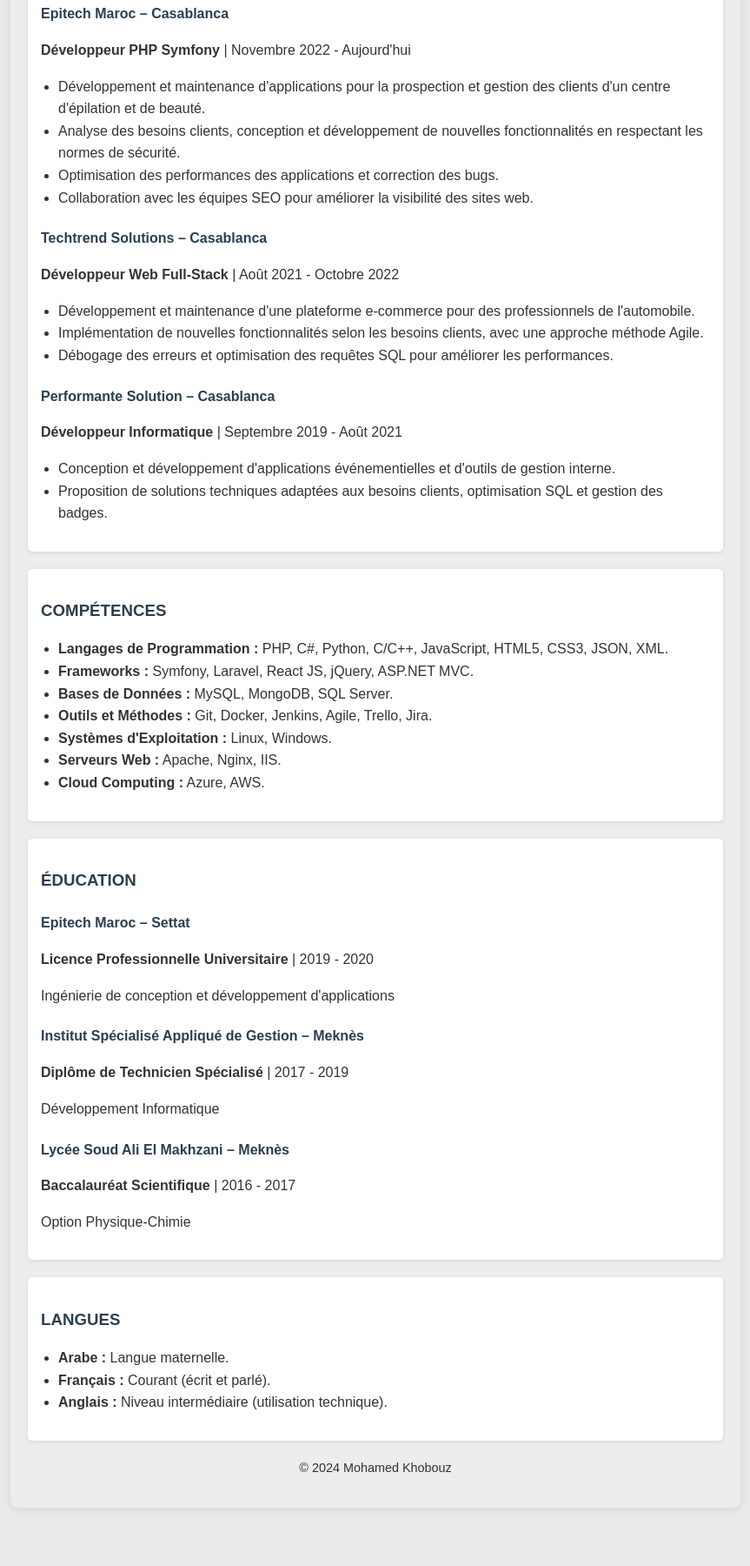
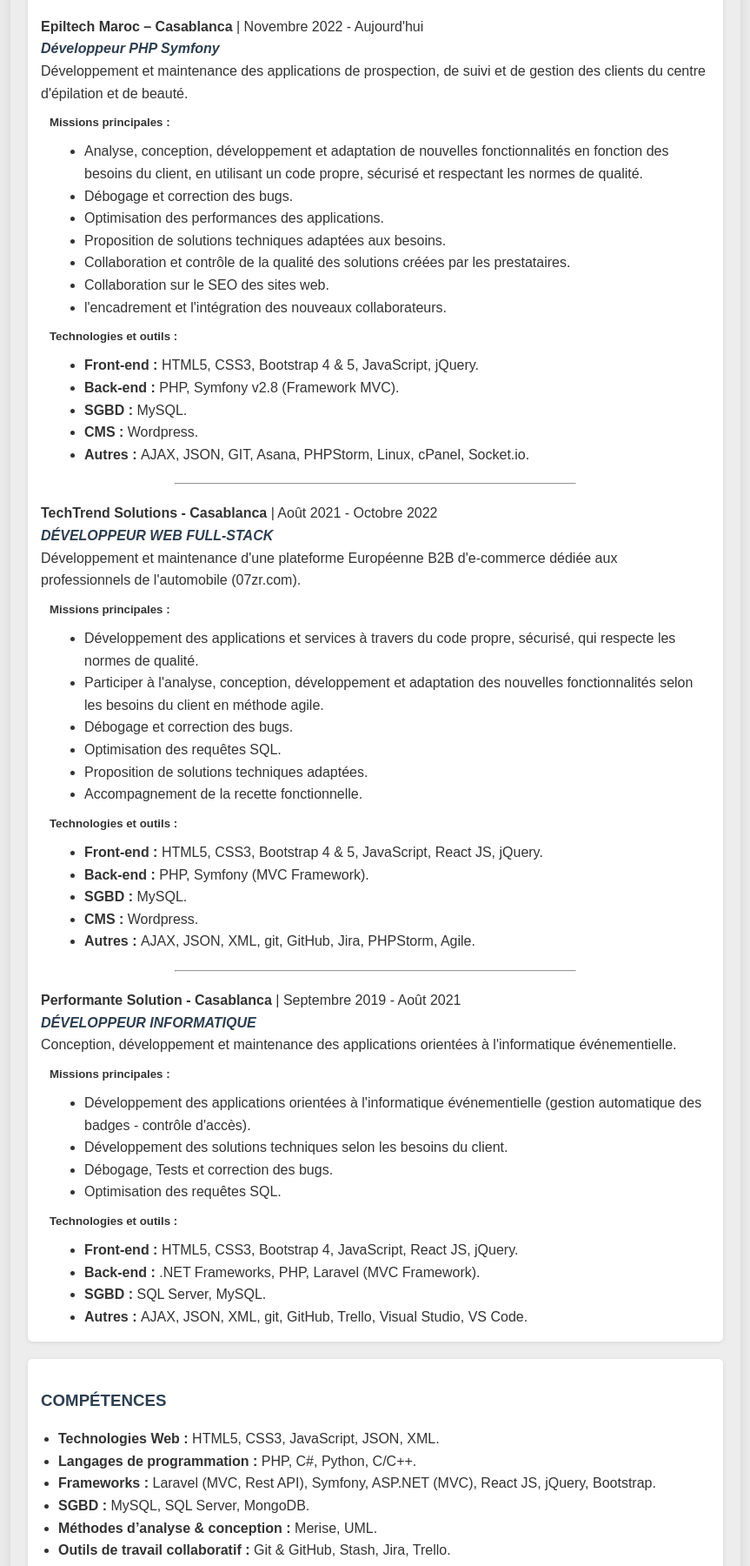
Before and after one commit to KhobouzDev/cv, a plain HTML site: page index.html in a window 1280 px wide. Shown: the part 918-2718 px from the top of the page at 87% size, without its empty margins (208-1071 px from the left). Before the commit the page ends 2671 px from the top, so only its background shows below. Drawn offline with Linux system fonts and the light colour scheme.

Commit message:
Update index.html

```diff
--- a/index.html
+++ b/index.html
@@ -6,7 +6,6 @@
     <meta name="title" content="CV de Mohamed Khobouz - Développeur Web Full-Stack (PHP/Symfony)">
     <meta name="description" content="Découvrez le CV de Mohamed Khobouz, développeur web avec 5 ans d'expérience en PHP et Symfony. Spécialiste en création d'applications web sécurisées et performantes.">
     <meta name="keywords" content="CV, Mohamed Khobouz, Développeur Web, Full-Stack, PHP, Symfony, Casablanca">
-    <link rel="stylesheet" href="styles.css">
     <link rel="stylesheet" href="https://cdnjs.cloudflare.com/ajax/libs/font-awesome/6.0.0-beta3/css/all.min.css">
     <title>CV de Mohamed Khobouz</title>
     <style>
@@ -90,6 +89,23 @@
             margin-top: 20px;
             font-size: 0.9em;
         }
+
+        .experience h4 {
+            margin: 0;
+        }
+
+        .experience p {
+            margin : 0
+        }
+
+        .experience h5 {
+            margin: 10px;
+        }
+
+        .experience ul {
+            margin: 0;
+            padding-left: 50px;
+        }
         /* Responsive styles */
         @media (max-width: 768px) {
             .container {
@@ -118,66 +134,110 @@
             }
         }
     </style>
-    <script src="script.js" async></script>
 </head>
 <body>
 
     <div class="container">
         <header>
             <img src="https://via.placeholder.com/150" alt="Photo professionnelle de Mohamed Khobouz" class="profile-image">
-            <h1>KHOBBOUZ MOHAMED</h1>
-            <h2>Développeur Web Full-Stack (PHP/Symfony)</h2>
+            <h1>KHOBOUZ MOHAMED</h1>
+            <h2>Développeur Web Full-Stack</h2>
         </header>
 
         <div class="contact-info">
-            <p><strong>Adresse :</strong> 1 Bd de la Gare, Appt 14, Ain Sebaa, Casablanca</p>
+            <p><strong>Téléphone :</strong><a href="tel:00212676959620">+212 6 76 95 96 20</a></p>
             <p><strong>Email :</strong> <a href="mailto:khobouz.mohamed@gmail.com">khobouz.mohamed@gmail.com</a></p>
-            <p><strong>Téléphone :</strong> +212 6 76 95 96 20</p>
-            <p><strong>Profil Professionnel :</strong> <a href="#">LinkedIn</a> | <a href="#">GitHub</a></p>
+            <p><strong>Profil Professionnel :</strong> <a target="_blank" href="https://linkedin.com/in/khobouzmed">LinkedIn</a> | <a target="_blank" href="https://github.com/khobouzdev">GitHub</a></p>
+            <p><strong>Adresse :</strong> 1 Bd de la Gare, Appt 14, Ain Sebaa, Casablanca, Maroc</p>
         </div>
 
         <div class="section">
             <h3>PROFIL</h3>
-            <p>Développeur web full-stack avec 5 ans d'expérience, spécialisé en <strong>PHP</strong> et <strong>Symfony</strong>. Expert en création d'applications web sécurisées, optimisées et performantes. Je maîtrise les technologies front-end (HTML5, CSS3, JavaScript, React JS) et les bases de données (MySQL, MongoDB). Habitué à travailler en <strong>Agile</strong>, je suis également compétent en optimisation des performances, debugging et gestion de projets de bout en bout.</p>
+            <p>Développeur web full-stack avec 5 ans d'expérience. Expert dans la création d'applications web sécurisées, optimisées et performantes, je maîtrise aussi bien les technologies back-end (frameworks PHP, frameworks ASP, etc.) que front-end (HTML, frameworks CSS, frameworks JavaScript, etc.), ainsi que les bases de données (MySQL, SQL Server, etc.). Avec une solide expérience en méthodologie Agile, j'excelle dans l'optimisation, le débogage et la gestion du temps. Passionné par l'innovation, je suis constamment à la recherche de nouveaux défis au sein d'une équipe dynamique et ambitieuse.</p>
         </div>
 
         <div class="section experiences">
             <h3>EXPÉRIENCES PROFESSIONNELLES</h3>
-            <h4>Epitech Maroc – Casablanca</h4>
-            <p><strong>Développeur PHP Symfony</strong> | Novembre 2022 - Aujourd'hui</p>
+            <div class="experience">
+              <p><strong>Epiltech Maroc – Casablanca</strong> | Novembre 2022 - Aujourd'hui</p>
+              <h4><i>Développeur PHP Symfony</i></h4>
+              <p>Développement et maintenance des applications de prospection, de suivi et de gestion des clients du centre d'épilation et de beauté.</p>
+              <h5>Missions principales :</h5>
               <ul>
-                <li>Développement et maintenance d'applications pour la prospection et gestion des clients d'un centre d'épilation et de beauté.</li>
-                <li>Analyse des besoins clients, conception et développement de nouvelles fonctionnalités en respectant les normes de sécurité.</li>
-                <li>Optimisation des performances des applications et correction des bugs.</li>
-                <li>Collaboration avec les équipes SEO pour améliorer la visibilité des sites web.</li>
+                  <li>Analyse, conception, développement et adaptation de nouvelles fonctionnalités en fonction des besoins du client, en utilisant un code propre, sécurisé et respectant les normes de qualité.</li>
+                  <li>Débogage et correction des bugs.</li>
+                  <li>Optimisation des performances des applications.</li>
+                  <li>Proposition de solutions techniques adaptées aux besoins.</li>
+                  <li>Collaboration et contrôle de la qualité des solutions créées par les prestataires.</li>
+                  <li>Collaboration sur le SEO des sites web.</li>
+                  <li>l'encadrement et l'intégration des nouveaux collaborateurs.</li>
               </ul>
-
-            <h4>Techtrend Solutions – Casablanca</h4>
-            <p><strong>Développeur Web Full-Stack</strong> | Août 2021 - Octobre 2022</p>
+              <h5>Technologies et outils :</h5>
               <ul>
-                <li>Développement et maintenance d'une plateforme e-commerce pour des professionnels de l'automobile.</li>
-                <li>Implémentation de nouvelles fonctionnalités selon les besoins clients, avec une approche méthode Agile.</li>
-                <li>Débogage des erreurs et optimisation des requêtes SQL pour améliorer les performances.</li>
+                  <li><strong>Front-end : </strong>HTML5, CSS3, Bootstrap 4 & 5, JavaScript, jQuery.</li>
+                  <li><strong>Back-end : </strong>PHP, Symfony v2.8 (Framework MVC).</li>
+                  <li><strong>SGBD : </strong>MySQL.</li>
+                  <li><strong>CMS : </strong>Wordpress.</li>
+                  <li><strong>Autres : </strong>AJAX, JSON, GIT, Asana, PHPStorm, Linux, cPanel, Socket.io.</li>
               </ul>
-
-            <h4>Performante Solution – Casablanca</h4>
-            <p><strong>Développeur Informatique</strong> | Septembre 2019 - Août 2021</p>
+            </div>
+            <hr style="margin: 20px 20%;">
+            <div class="experience">
+              <p><strong>TechTrend Solutions - Casablanca</strong> | Août 2021 - Octobre 2022</p>
+              <h4><i>DÉVELOPPEUR WEB FULL-STACK</i></h4>
+              <p>Développement et maintenance d'une plateforme Européenne B2B d'e-commerce dédiée aux professionnels de l'automobile (07zr.com).</p>
+              <h5>Missions principales :</h5>
               <ul>
-                <li>Conception et développement d'applications événementielles et d'outils de gestion interne.</li>
-                <li>Proposition de solutions techniques adaptées aux besoins clients, optimisation SQL et gestion des badges.</li>
+                  <li>Développement des applications et services à travers du code propre, sécurisé, qui respecte les normes de qualité.</li>
+                  <li>Participer à l'analyse, conception, développement et adaptation des nouvelles fonctionnalités selon les besoins du client en méthode agile.</li>
+                  <li>Débogage et correction des bugs.</li>
+                  <li>Optimisation des requêtes SQL.</li>
+                  <li>Proposition de solutions techniques adaptées.</li>
+                  <li>Accompagnement de la recette fonctionnelle.</li>
               </ul>
+              <h5>Technologies et outils :</h5>
+              <ul>
+                  <li><strong>Front-end : </strong>HTML5, CSS3, Bootstrap 4 & 5, JavaScript, React JS, jQuery.</li>
+                  <li><strong>Back-end : </strong>PHP, Symfony (MVC Framework).</li>
+                  <li><strong>SGBD : </strong>MySQL.</li>
+                  <li><strong>CMS : </strong>Wordpress.</li>
+                  <li><strong>Autres : </strong>AJAX, JSON, XML, git, GitHub, Jira, PHPStorm, Agile.</li>
+              </ul>
+            </div>
+            <hr style="margin: 20px 20%;">
+            <div class="experience">
+              <p><strong>Performante Solution - Casablanca</strong> | Septembre 2019 - Août 2021</p>
+              <h4><i>DÉVELOPPEUR INFORMATIQUE</i></h4>
+              <p>Conception, développement et maintenance des applications orientées à l'informatique événementielle.</p>
+              <h5>Missions principales :</h5>
+              <ul>
+                  <li>Développement des applications orientées à l'informatique événementielle (gestion automatique des badges - contrôle d'accès).</li>
+                  <li>Développement des solutions techniques selon les besoins du client.</li>
+                  <li>Débogage, Tests et correction des bugs.</li>
+                  <li>Optimisation des requêtes SQL.</li>
+              </ul>
+              <h5>Technologies et outils :</h5>
+              <ul>
+                  <li><strong>Front-end : </strong>HTML5, CSS3, Bootstrap 4, JavaScript, React JS, jQuery.</li>
+                  <li><strong>Back-end : </strong>.NET Frameworks, PHP, Laravel (MVC Framework).</li>
+                  <li><strong>SGBD : </strong>SQL Server, MySQL.</li>
+                  <li><strong>Autres : </strong>AJAX, JSON, XML, git, GitHub, Trello, Visual Studio, VS Code.</li>
+              </ul>
+            </div>
         </div>
 
         <div class="section skills">
             <h3>COMPÉTENCES</h3>
             <ul>
-                <li><strong>Langages de Programmation :</strong> PHP, C#, Python, C/C++, JavaScript, HTML5, CSS3, JSON, XML.</li>
-                <li><strong>Frameworks :</strong> Symfony, Laravel, React JS, jQuery, ASP.NET MVC.</li>
-                <li><strong>Bases de Données :</strong> MySQL, MongoDB, SQL Server.</li>
-                <li><strong>Outils et Méthodes :</strong> Git, Docker, Jenkins, Agile, Trello, Jira.</li>
-                <li><strong>Systèmes d'Exploitation :</strong> Linux, Windows.</li>
-                <li><strong>Serveurs Web :</strong> Apache, Nginx, IIS.</li>
-                <li><strong>Cloud Computing :</strong> Azure, AWS.</li>
+                <li><strong>Technologies Web : </strong>HTML5, CSS3, JavaScript, JSON, XML.</li>
+                <li><strong>Langages de programmation : </strong>PHP, C#, Python, C/C++.</li>
+                <li><strong>Frameworks : </strong>Laravel (MVC, Rest API), Symfony, ASP.NET (MVC), React JS, jQuery, Bootstrap.</li>
+                <li><strong>SGBD : </strong>MySQL, SQL Server, MongoDB.</li>
+                <li><strong>Méthodes d’analyse & conception : </strong>Merise, UML.</li>
+                <li><strong>Outils de travail collaboratif : </strong>Git & GitHub, Stash, Jira, Trello.</li>
+                <li><strong>Systèmes d’exploitation : </strong>Linux, Windows, Windows Server.</li>
+                <li><strong>Serveur Web : </strong>Apache, IIS, Nginx.</li>
+                <li><strong>Cloud Computing : </strong>Azure, AWS.</li>
             </ul>
         </div>
 
```
Lines whose indentation alone changed are shown as unchanged.
